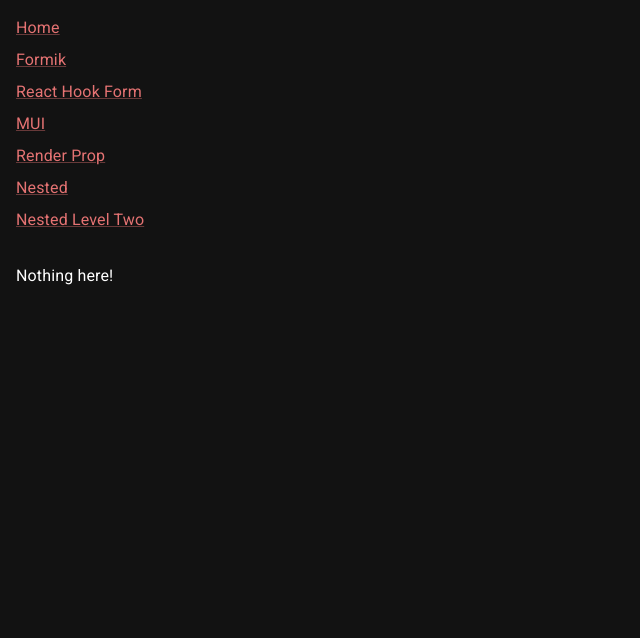
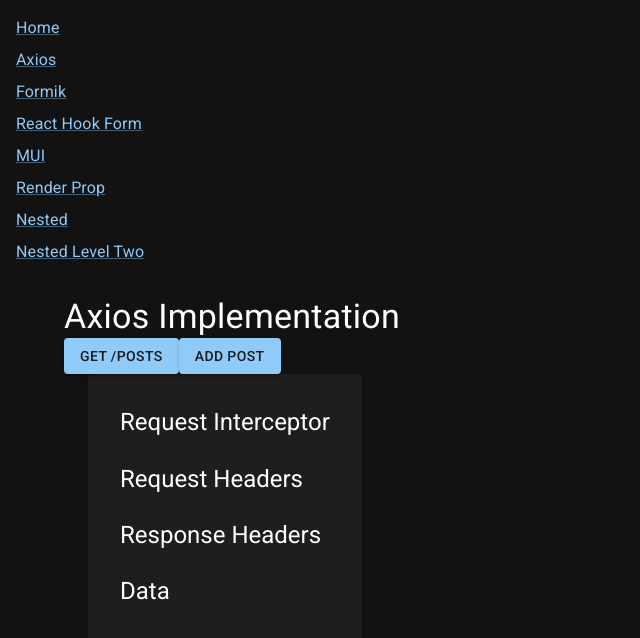
Before and after one commit to murtuzaalisurti/react-project-demo, a React (Vite) app: page /axios in a window 1280 px wide. Shown: the top 638 px of the page, without its empty margins (0-640 px from the left). Built offline with nearby package versions, Linux system fonts and the light colour scheme.

Commit message:
interceptors

```diff
--- a/package.json
+++ b/package.json
@@ -17,6 +17,7 @@
     "@hookform/resolvers": "^3.0.1",
     "@mui/icons-material": "^5.11.16",
     "@mui/material": "^5.12.0",
+    "axios": "^1.3.6",
     "formik": "^2.2.9",
     "nanoid": "^4.0.2",
     "react": "^18.2.0",
--- /dev/null
+++ b/src/pages/AxiosImplementation.tsx
@@ -0,0 +1,106 @@
+import { Box, Button, Container, Paper, Typography } from "@mui/material";
+import axios, { AxiosHeaders, AxiosRequestConfig, AxiosResponse } from "axios"
+import { useState } from "react";
+
+interface IPost {
+    userId: number,
+    id: number,
+    title: string,
+    body: string
+}
+const AxiosImplementation = () => {
+    const [reqInterceptor, setReqInterceptor] = useState<string>();
+    const [response, setResponse] = useState<AxiosResponse>();
+    const [requestHeaders, setRequestHeaders] = useState<AxiosHeaders>();
+
+    const axiosInstance = axios.create({
+        baseURL: "https://jsonplaceholder.typicode.com",
+    })
+
+    axiosInstance.interceptors.request.use(config => {
+        setReqInterceptor(`/${config.method?.toUpperCase()} request sent to ${config.baseURL}${config.url}`)
+        if (config.method?.toUpperCase() === "POST") {
+            config.headers["Content-Length"] = "20000"
+        }
+        setRequestHeaders(config.headers)
+        return config
+    }, (err) => {
+        return Promise.reject(err)
+    })
+
+    const getPosts = () => {
+        axiosInstance.get('/posts').then((data) => {
+            setResponse(data)
+        })
+    }
+
+    const addPost = () => {
+        axiosInstance.post('/posts', {
+            body: JSON.stringify({
+                title: 'foos',
+                body: 'bars',
+                userId: 10
+            })
+        }).then((data) => {
+            setResponse(data)
+        })
+    }
+
+    return (
+        <Container>
+            <Typography variant="h4">
+                Axios Implementation
+            </Typography>
+            <Box>
+                <Button onClick={getPosts} variant="contained">GET /posts</Button>
+                <Button onClick={addPost} variant="contained">Add Post</Button>
+            </Box>
+            <Container sx={{
+                padding: 0,
+                overflowX: "scroll"
+            }}>
+                <Paper sx={{ p: 4, width: "fit-content" }}>
+                    <Box>
+                        <Typography sx={{
+                            mb: 2
+                        }} variant="h5">
+                            Request Interceptor
+                        </Typography>
+                        <Typography component={"pre"} fontFamily={'monospace'}>
+                            {JSON.stringify(reqInterceptor, undefined, 4)}
+                        </Typography>
+                    </Box>
+
+                    <Box sx={{ mt: 3 }}>
+                        <Typography sx={{
+                            mb: 2
+                        }} variant="h5">Request Headers</Typography>
+                        <Typography component={"pre"} fontFamily={'monospace'}>
+                            {JSON.stringify(requestHeaders, undefined, 4)}
+                        </Typography>
+                    </Box>
+
+                    <Box sx={{ mt: 3 }}>
+                        <Typography sx={{
+                            mb: 2
+                        }} variant="h5">Response Headers</Typography>
+                        <Typography component={"pre"} fontFamily={'monospace'}>
+                            {JSON.stringify(response?.headers, undefined, 4)}
+                        </Typography>
+                    </Box>
+
+                    <Box sx={{ mt: 3 }}>
+                        <Typography sx={{
+                            mb: 2
+                        }} variant="h5">Data</Typography>
+                        <Typography component={"pre"} fontFamily={'monospace'}>
+                            {JSON.stringify(response?.data, undefined, 4)}
+                        </Typography>
+                    </Box>
+                </Paper>
+            </Container>
+        </Container>
+    )
+}
+
+export default AxiosImplementation
--- a/src/pages/Layouts/Root.tsx
+++ b/src/pages/Layouts/Root.tsx
@@ -10,6 +10,7 @@
             <CssBaseline />
             <header>
                 <Link href="/">Home</Link>
+                <Link href="/axios">Axios</Link>
                 <Link href={"/formik"}>Formik</Link>
                 <Link href={"/rhf"}>React Hook Form</Link>
                 <Link href={"/mui"}>MUI</Link>
--- a/src/router/Router.tsx
+++ b/src/router/Router.tsx
@@ -8,11 +8,13 @@
 import ReactHookForm from "../pages/ReactHookForm";
 import RenderProp from "../components/RenderProp";
 import MaterialUI from "../pages/MaterialUI";
+import AxiosImplementation from "../pages/AxiosImplementation";
 
 const router = createBrowserRouter(
     createRoutesFromElements(
         <Route path="/" element={<Root />}>
             <Route index element={<Home />} />
+            <Route path="axios" element={<AxiosImplementation />} />
             <Route path="formik" element={<FormikForm />} />
             <Route path="rhf" element={<ReactHookForm />} />
             <Route path="mui" element={<MaterialUI />} />
--- a/src/theme/custom.ts
+++ b/src/theme/custom.ts
@@ -22,21 +22,21 @@
         // },
         palette: {
             mode,
-            ...(mode === "light" ? {
-                primary: {
-                    main: "#000",
-                },
-                secondary: {
-                    main: blue[200]
-                },
-            } : {
-                primary: {
-                    main: red[300]
-                },
-                secondary: {
-                    main: green[200]
-                }
-            }),
+            // ...(mode === "light" ? {
+            //     primary: {
+            //         main: "#000",
+            //     },
+            //     secondary: {
+            //         main: blue[200]
+            //     },
+            // } : {
+            //     primary: {
+            //         main: red[300]
+            //     },
+            //     secondary: {
+            //         main: green[200]
+            //     }
+            // }),
             contrastThreshold: 4.5
         }
     }
```
